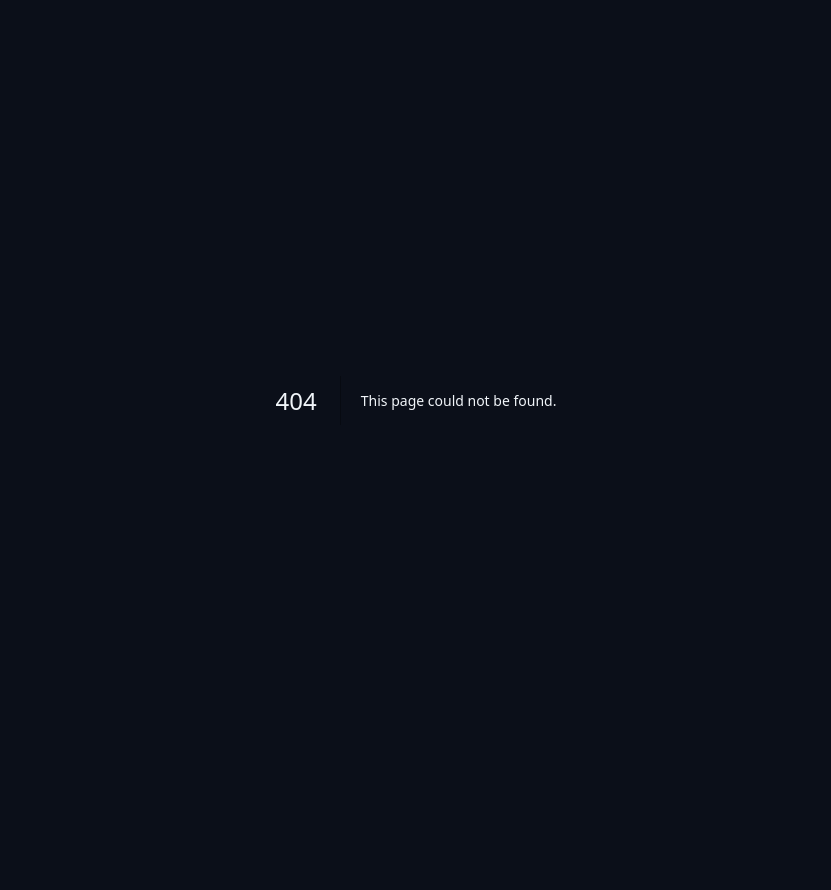
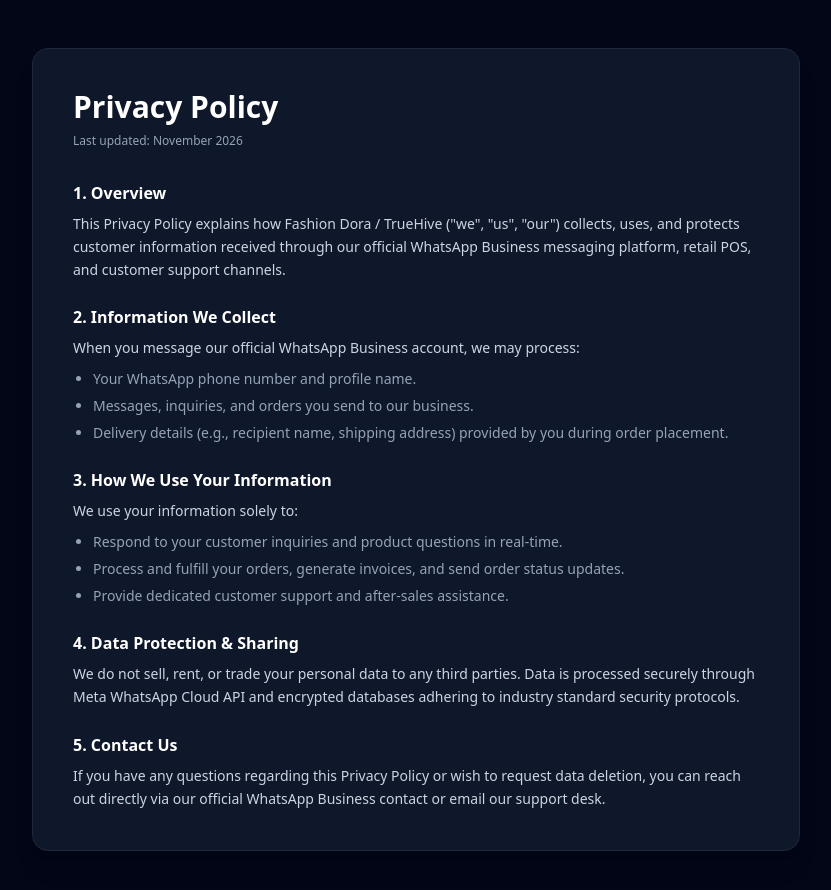
Before and after one commit to DINUSHA26/TrueHive-CRM, a Next.js app: page /privacy in a window 1280 px wide. Before the commit this address had no page. Shown: the top 890 px of the page, without its empty margins (224-1055 px from the left). Before the commit the page ends 800 px from the top, so only its background shows below. Built offline with nearby package versions, Linux system fonts and the light colour scheme.

Commit message:
feat: add public Privacy Policy page for Meta App publication

```diff
--- /dev/null
+++ b/src/app/privacy/page.tsx
@@ -0,0 +1,59 @@
+import React from "react";
+
+export default function PrivacyPolicyPage() {
+  return (
+    <div className="min-h-screen bg-slate-950 text-slate-200 py-12 px-4 sm:px-6 lg:px-8">
+      <div className="max-w-3xl mx-auto bg-slate-900 border border-slate-800 rounded-2xl p-8 sm:p-10 shadow-xl">
+        <h1 className="text-2xl sm:text-3xl font-bold text-white mb-2">Privacy Policy</h1>
+        <p className="text-xs text-slate-400 mb-8">Last updated: November 2026</p>
+
+        <div className="space-y-6 text-sm text-slate-300 leading-relaxed">
+          <section>
+            <h2 className="text-base font-semibold text-white mb-2">1. Overview</h2>
+            <p>
+              This Privacy Policy explains how Fashion Dora / TrueHive (&quot;we&quot;, &quot;us&quot;, &quot;our&quot;) collects, uses, and protects customer information received through our official WhatsApp Business messaging platform, retail POS, and customer support channels.
+            </p>
+          </section>
+
+          <section>
+            <h2 className="text-base font-semibold text-white mb-2">2. Information We Collect</h2>
+            <p>
+              When you message our official WhatsApp Business account, we may process:
+            </p>
+            <ul className="list-disc pl-5 mt-2 space-y-1 text-slate-400">
+              <li>Your WhatsApp phone number and profile name.</li>
+              <li>Messages, inquiries, and orders you send to our business.</li>
+              <li>Delivery details (e.g., recipient name, shipping address) provided by you during order placement.</li>
+            </ul>
+          </section>
+
+          <section>
+            <h2 className="text-base font-semibold text-white mb-2">3. How We Use Your Information</h2>
+            <p>
+              We use your information solely to:
+            </p>
+            <ul className="list-disc pl-5 mt-2 space-y-1 text-slate-400">
+              <li>Respond to your customer inquiries and product questions in real-time.</li>
+              <li>Process and fulfill your orders, generate invoices, and send order status updates.</li>
+              <li>Provide dedicated customer support and after-sales assistance.</li>
+            </ul>
+          </section>
+
+          <section>
+            <h2 className="text-base font-semibold text-white mb-2">4. Data Protection & Sharing</h2>
+            <p>
+              We do not sell, rent, or trade your personal data to any third parties. Data is processed securely through Meta WhatsApp Cloud API and encrypted databases adhering to industry standard security protocols.
+            </p>
+          </section>
+
+          <section>
+            <h2 className="text-base font-semibold text-white mb-2">5. Contact Us</h2>
+            <p>
+              If you have any questions regarding this Privacy Policy or wish to request data deletion, you can reach out directly via our official WhatsApp Business contact or email our support desk.
+            </p>
+          </section>
+        </div>
+      </div>
+    </div>
+  );
+}
--- a/src/middleware.ts
+++ b/src/middleware.ts
@@ -4,10 +4,12 @@ import { verifyJwtToken, AUTH_COOKIE_NAME } from "@/lib/auth";
 export async function middleware(req: NextRequest) {
   const { pathname } = req.nextUrl;
 
-  // 1. Static assets & next internal files
+  // 1. Static assets & next internal files & public legal pages
   if (
     pathname.startsWith("/_next") ||
     pathname.startsWith("/favicon.ico") ||
+    pathname.startsWith("/privacy") ||
+    pathname.startsWith("/terms") ||
     pathname.includes(".")
   ) {
     return NextResponse.next();
```
